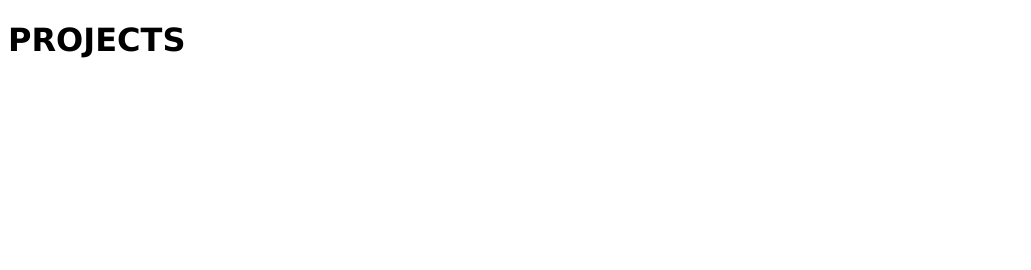
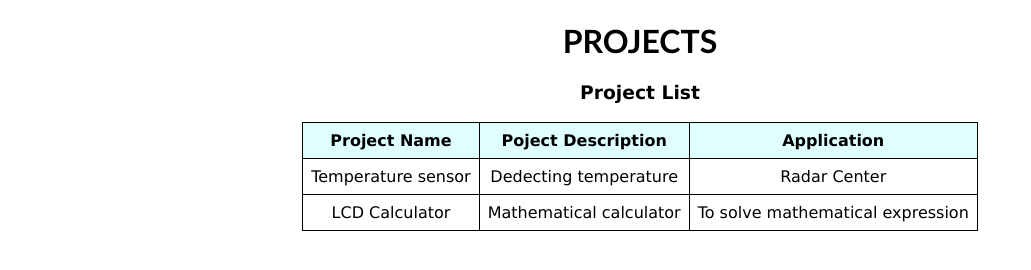
Before and after one commit to SivaramakrishnanBaskar/Project-dashboard, a plain HTML site: page index.html in a window 1280 px wide. Shown: the whole page, without its empty margins (0-1031 px from the left). Drawn offline with Linux system fonts and the light colour scheme.

Commit message:
initial-commit

```diff
--- a/assets/style.css
+++ b/assets/style.css
@@ -1,5 +1,33 @@
+h1{
+    font-family: 'Trebuchet MS', 'Lucida Sans Unicode', 'Lucida Grande', 'Lucida Sans', Arial, sans-serif;
+    font-weight: bolder;
+}
 body{
     font-family: Verdana, Geneva, Tahoma, sans-serif;
-    font-weight: bolder;
-    text-emphasis-color: black;
 }
+table{
+    border-collapse: collapse;
+    width: 50;
+    margin: auto;
+}
+td{
+    border: 1px solid black;
+    padding: 8px;
+    text-align: center;
+}
+th{
+    background-color: lightcyan;
+    border: 1px solid black;
+    padding: 8px;
+}
+thead{
+    Font-weight: bolder;
+    background-color: goldenrod;
+    color: burlywood;
+}
+
+tbody> tr:hover{
+    background-color: red;
+    color: white;
+
+}
--- a/index.html
+++ b/index.html
@@ -7,6 +7,26 @@
     <link rel="stylesheet" href="assets/style.css">
 </head>
 <body>
-    <h1>PROJECTS</h1>
+    <h1><center>PROJECTS</center></h1>
+    <body>
+        <h3> <center>Project List</center> </h3>
+        <table>
+
+            <th style="font-weight: bold;"> Project Name </th>
+            <th style="font-weight: bold;">Poject Description</th>
+            <th style="font-weight: bold;">Application</th>
+
+            <tr>
+                <td >Temperature sensor</td>
+                <td>Dedecting temperature</td>
+                <td>Radar Center</th>
+            </tr>
+            <tr>
+                <td >LCD Calculator</td>
+                <td>Mathematical calculator</td>
+                <td>To solve mathematical expression</th>
+            </tr>
+        </table>
+    </body>
 </body>
 </html>
```
